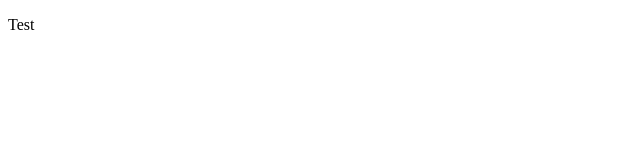
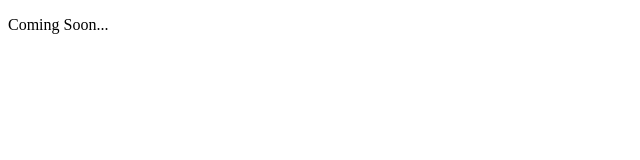
Before and after one commit to FallenYouth/FlashlightPlus, a plain HTML site: page index.html in a window 1280 px wide. Shown: the full height of the page, 0-640 px from the left. Drawn offline with Linux system fonts and the light colour scheme.

Commit message:
Getings hopes up

```diff
--- a/index.html
+++ b/index.html
@@ -5,6 +5,6 @@
     <title>FlashlightPlus</title>
 </head>
 <body>
-<p>Test</p>
+<p>Coming Soon...</p>
 </body>
 </html>
```
